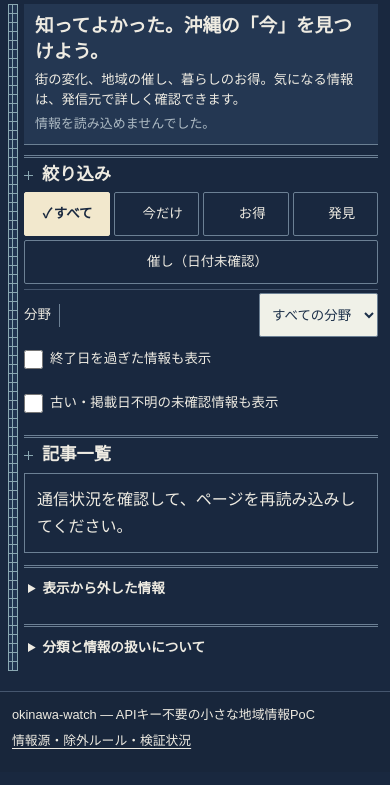
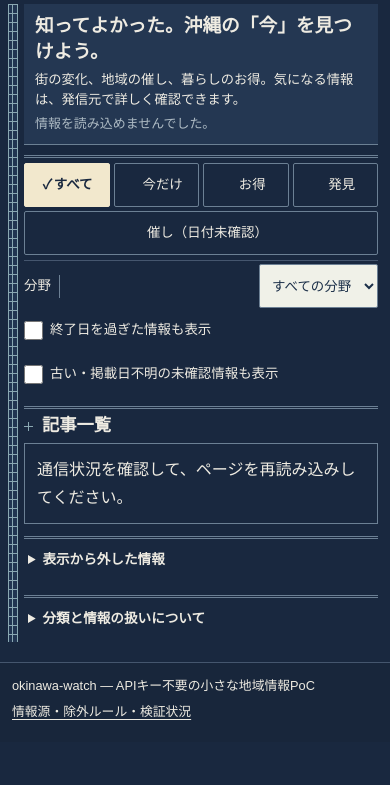
Before and after one commit to YanTKYS/okinawa-watch, a plain HTML site: page web/index.html in a window 390 px wide. Shown: the part 55-840 px from the top of the page. Drawn offline with Linux system fonts and the light colour scheme; files whose address does not match are found by name.

Commit message:
Keep the filter section compact on narrow screens

```diff
--- a/web/style.css
+++ b/web/style.css
@@ -285,7 +285,16 @@ footer p { margin: 0 0 4px; }
   .lead { font-size: .83rem; line-height: 1.5; }
   .controls, #results { margin-block-start: 10px; }
   .controls { padding-block-start: 5px; }
-  .controls > h2 { border: 0; padding: 0 0 5px; }
+  .controls > h2 {
+    position: absolute;
+    inline-size: 1px;
+    block-size: 1px;
+    overflow: hidden;
+    clip-path: inset(50%);
+    white-space: nowrap;
+    border: 0;
+    padding: 0;
+  }
   .control-body { padding: 0; }
   .filters { display: grid; grid-template-columns: repeat(4, minmax(0, 1fr)); gap: 4px; }
   .filters button { padding: 3px 1px; font-size: .84rem; }
```
